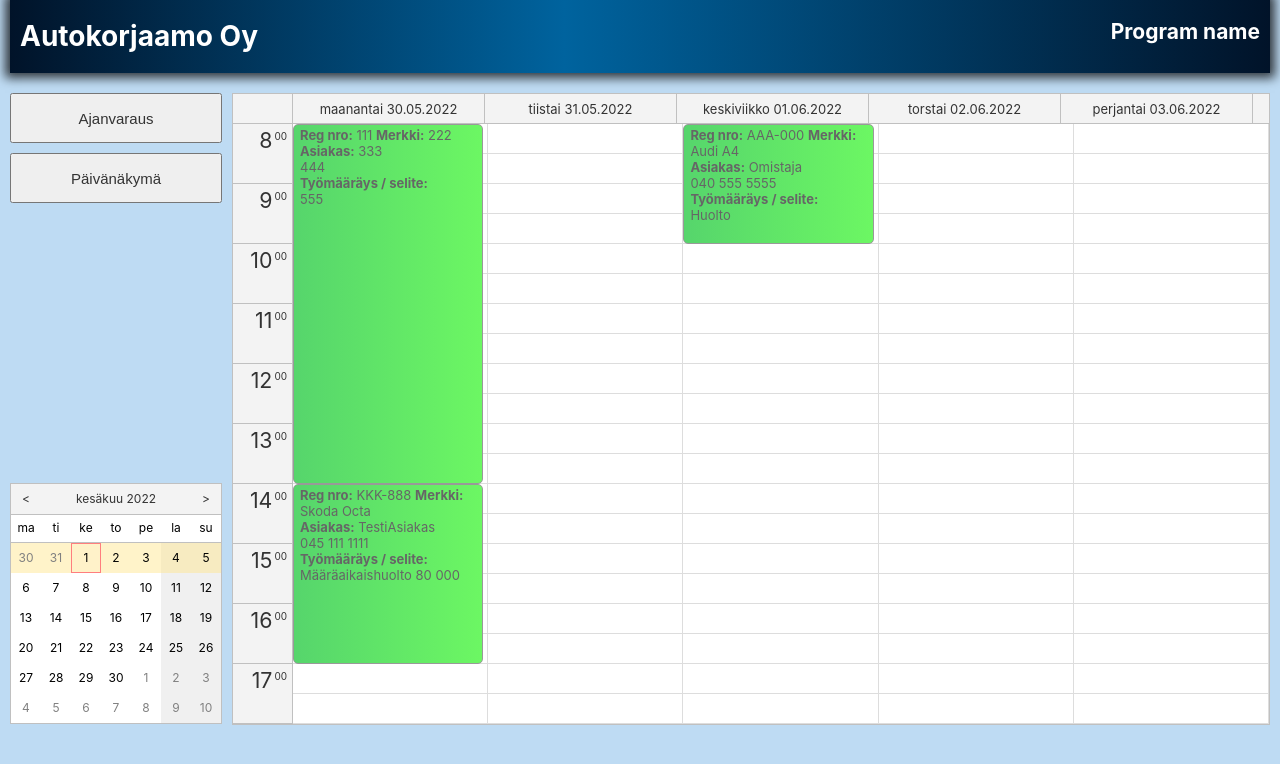
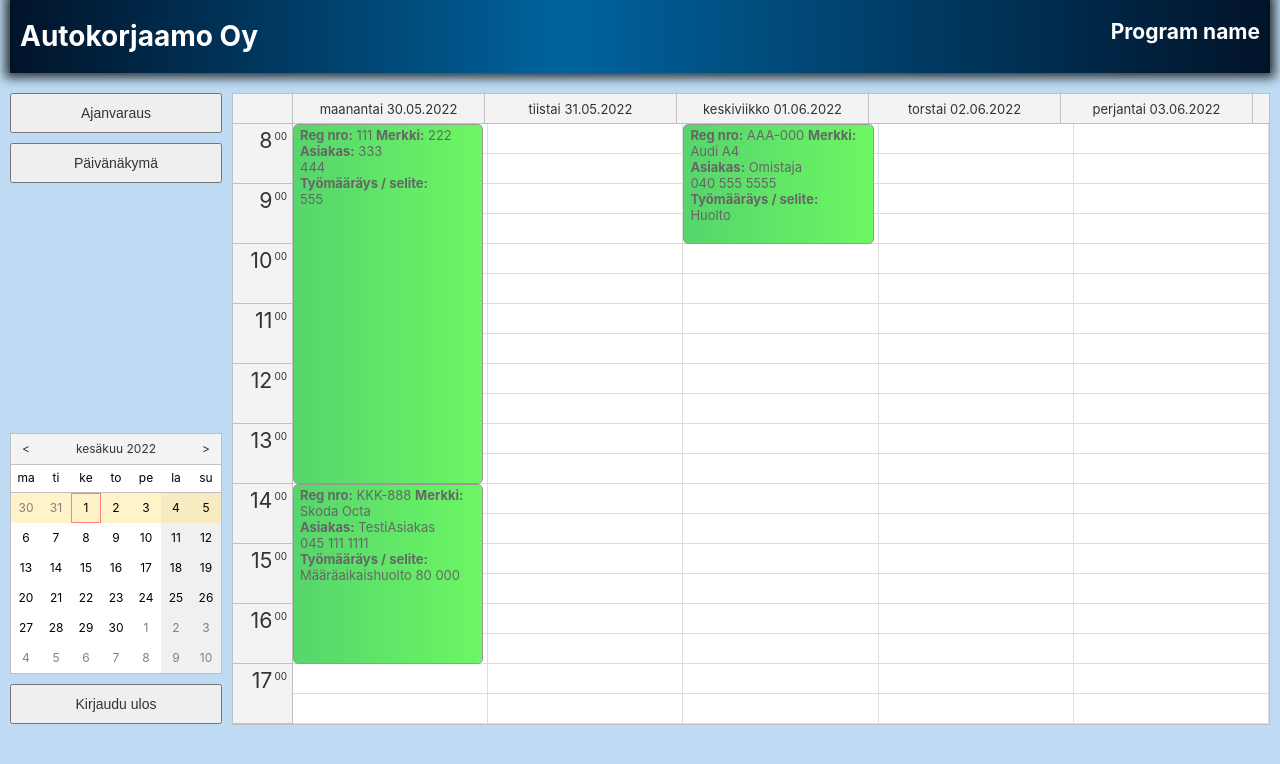
Before and after one commit to LazRehn/Calendar, a Flask app: page / in a window 1280 px wide. Shown: the part 16-780 px from the top of the page. Run offline with Flask 2, Linux system fonts and the light colour scheme; the visitor is signed in with stand-in values (Sample User, id 1); data comes from the database, SQL or seed files in the repository.

Commit message:
Logout possible. Logging bug fixes and tests

```diff
--- a/app.py
+++ b/app.py
@@ -13,10 +13,10 @@ app.secret_key = 'mykey'
 def access_required(f):
     @wraps(f)
     def access(*args, **kwargs):
-        if not 'logged_in' in session:
+        if 'accessed' in session:
+            return f(*args, **kwargs)
+        else:
             return redirect(url_for('login'))
-        else:
-            return f(*args, **kwargs)
     return access
 
 
@@ -43,7 +43,7 @@ def login():
 @app.route('/logout')
 def logout():
     session.pop('accessed', None)
-    return redirect(url_for('login'))
+    return redirect('/')
 
 
 global db
--- a/static/css/calendar.css
+++ b/static/css/calendar.css
@@ -9,12 +9,17 @@ a { display: block; height: auto; color: -webkit-link; cursor: pointer; text-dec
   padding: 10px; margin-top: 5px;
 }
 
-#booking, #change_view {
+#booking, #change_view, #logout_button {
   width: 212px;
-  height: 50px;
+  height: 40px;
   padding: 0px;
-  font-size: 15px;
+  font-size: 14px;
   color: #333333;
+}
+
+#logout_button {
+  position: relative;
+  bottom: -260px;
 }
 
 /* #day {
--- a/templates/login_page.html
+++ b/templates/login_page.html
@@ -35,7 +35,7 @@
         </p>
       </form>
       {% if error %}
-        <p class="error">{{ error }}</p>
+        <p class="error"><strong>{{ error }}</strong></p>
       {% endif %}
 
     </div>
--- a/templates/new_index.html
+++ b/templates/new_index.html
@@ -24,12 +24,17 @@
 
       <div style="margin-right: 10px;">
         <a href="/">
-          <button type="button", id="booking">Ajanvaraus</button>
+          <button type="button" id="booking">Ajanvaraus</button>
         </a>
 
-        <button type="button", id="change_view", onclick="change_view()">Päivänäkymä</button>
+        <button type="button" id="change_view", onclick="change_view()">Päivänäkymä</button>
 
-        <div id="nav", style="bottom: -280px; margin: 0px;"></div>
+        <div id="nav", style="bottom: -250px; margin: 0px;"></div>
+
+        <a href="/logout">
+          <button type="button" id="logout_button">Kirjaudu ulos</button>
+        </a>
+
       </div>
 
       <div id="dp"></div>
```
Also changed, not shown: test.py (added, +35 -0 lines).
